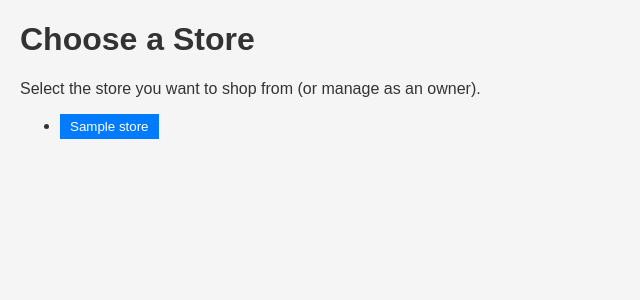
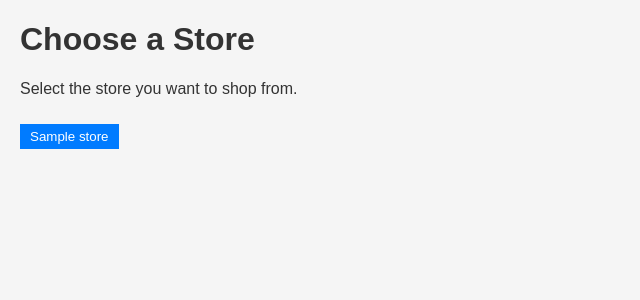
Before and after one commit to SUNNYVALECDJR/grocery-ordering-app, a Flask app: template templates/choose_store.html in a window 1280 px wide. Shown: the part 58-358 px from the top of the page, without its empty margins (0-640 px from the left). Run offline with Flask 3, Linux system fonts and the light colour scheme; the template is opened without the code that fills it: most values are stand-ins (such as "Sample title", 1, 10 or a date in 2020).

Commit message:
Refactor store selection logic and enhance security
Updated store selection interface to differentiate between shopping and managing stores based on user role. Added CSRF token for form security.

```diff
--- a/templates/choose_store.html
+++ b/templates/choose_store.html
@@ -2,15 +2,23 @@
 {% block title %}Choose Store{% endblock %}
 {% block content %}
   <h1>Choose a Store</h1>
-  <p>Select the store you want to shop from (or manage as an owner).</p>
 
-  <ul>
+  {% if current_user.is_owner %}
+    <p>Select the store you want to manage.</p>
+  {% else %}
+    <p>Select the store you want to shop from.</p>
+  {% endif %}
+
+  <div class="store-list">
     {% for sid, s in stores.items() %}
-      <li style="margin-bottom: 10px;">
-        <form method="POST" action="{{ url_for('select_store', store_id=sid) }}" style="display:inline;">
-          <button type="submit">{{ s.name }}</button>
+      <div class="store-item">
+        <form method="POST" action="{{ url_for('select_store', store_id=sid) }}">
+          <input type="hidden" name="csrf_token" value="{{ csrf_token() }}">
+          <button type="submit" aria-label="Select store {{ s.name }}">{{ s.name }}</button>
         </form>
-      </li>
+      </div>
+    {% else %}
+      <p>No stores are available at the moment.</p>
     {% endfor %}
-  </ul>
+  </div>
 {% endblock %}
```
